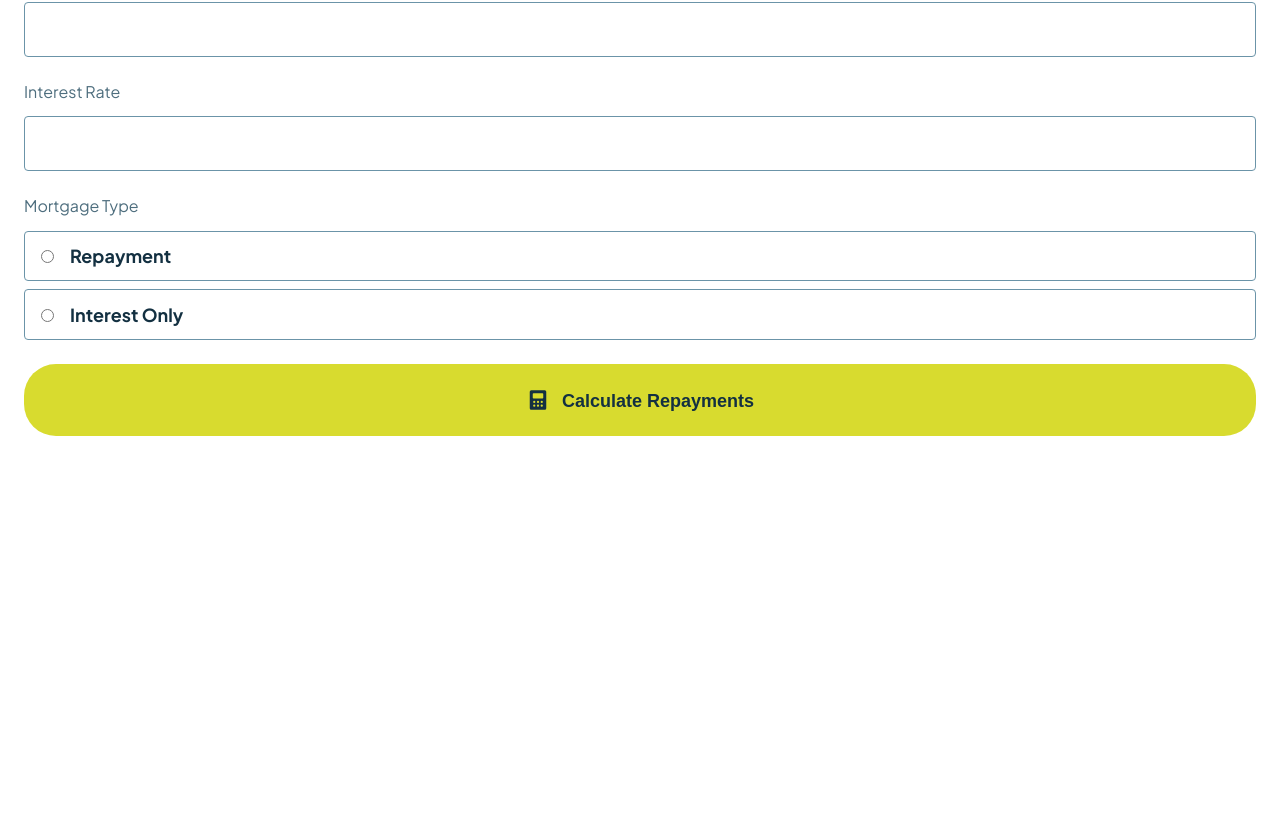
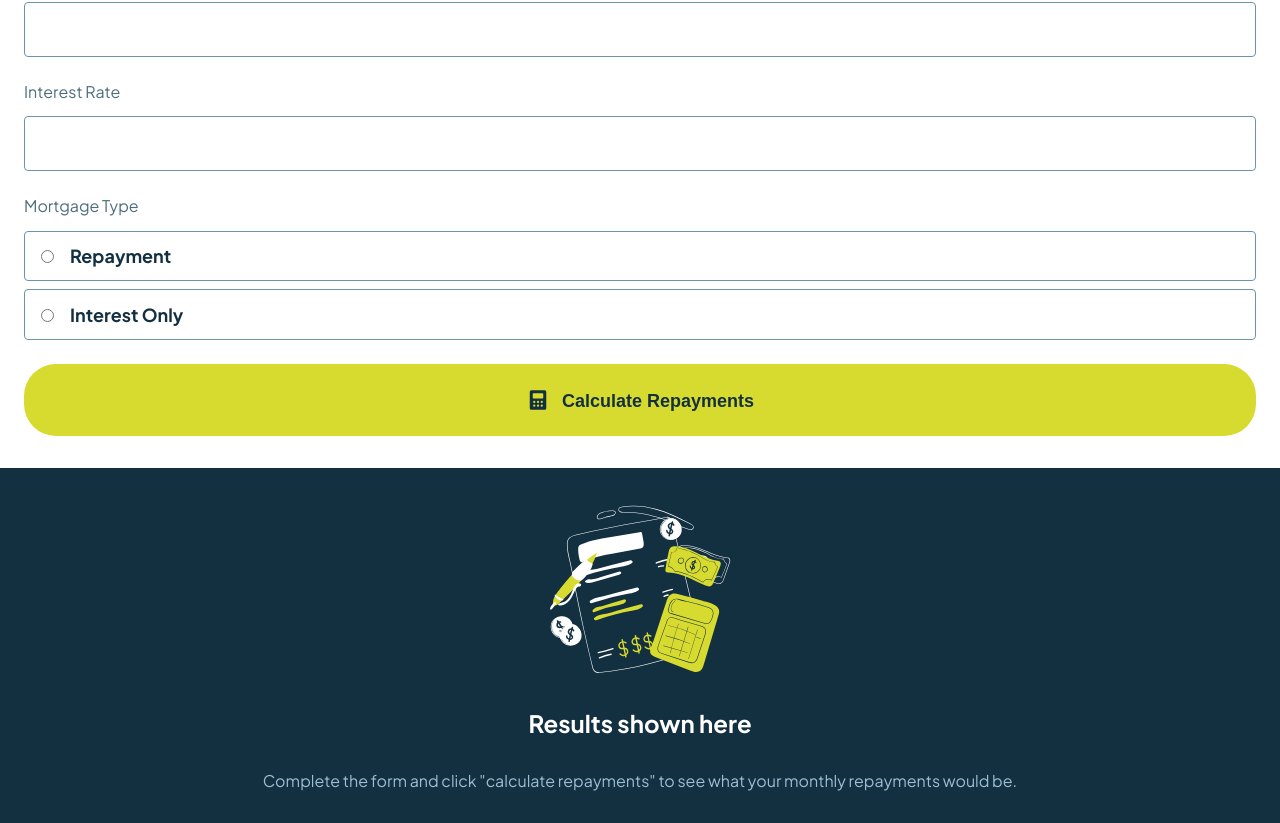
Before and after one commit to DrakeHermit/mortgage-repayment-calculator, a React (Vite) app: page / in a window 1280 px wide. Shown: the part 263-1086 px from the top of the page. Before the commit the page ends 800 px from the top, so only its background shows below. Built offline with nearby package versions, Linux system fonts and the light colour scheme.

Commit message:
feat: added the placeholder component for the results

```diff
--- /dev/null
+++ b/src/components/Results/Results.scss
@@ -0,0 +1,28 @@
+@use '../../styles/variables' as v;
+
+.results {
+  display: flex;
+  flex-direction: column;
+  justify-content: center;
+  align-items: center;
+  gap: 1rem;
+  background-color: v.$slate-900;
+  padding: v.$p-400 v.$p-300;
+
+  img {
+    width: 192px;
+    height: 192px;
+  }
+
+  .results__title {
+    font-size: 1.5rem;
+    font-weight: bold;
+    margin-bottom: 1rem;
+    color: v.$white;
+  }
+
+  p {
+    text-align: center;
+    color: v.$slate-300;
+  }
+}
--- /dev/null
+++ b/src/components/Results/Results.tsx
@@ -0,0 +1,11 @@
+import './Results.scss'
+
+export const Results = () => {
+  return (
+    <section className='results'>
+      <img src="/images/illustration-empty.svg" alt="" />
+      <h2 className='results__title'>Results shown here</h2>
+      <p>Complete the form and click "calculate repayments" to see what your monthly repayments would be.</p>
+    </section>
+  )
+}
--- a/src/pages/MainPage/MainPage.scss
+++ b/src/pages/MainPage/MainPage.scss
@@ -1,4 +1,8 @@
 @use '../../styles/variables.scss' as v;
+
+.main__content {
+  padding: v.$p-400 v.$p-300;
+}
 
 .clear__form {
   border: none;
--- a/src/pages/MainPage/MainPage.tsx
+++ b/src/pages/MainPage/MainPage.tsx
@@ -1,13 +1,17 @@
 import { Form } from "../../components/Form/Form"
 import { MainHeading } from "../../components/MainHeading/MainHeading"
+import { Results } from "../../components/Results/Results"
 import './MainPage.scss'
 
 export const MainPage = () => {
   return (
     <main>
-      <MainHeading />
-      <button className="clear__form">Clear All</button>
-      <Form />
+      <div className="main__content">
+        <MainHeading />
+        <button className="clear__form">Clear All</button>
+        <Form />
+      </div>
+      <Results />
     </main>
   )
 }
--- a/src/styles/main.scss
+++ b/src/styles/main.scss
@@ -18,5 +18,5 @@ img {
 
 body {
   font-family: v.$plus-jakarta-sans;
-  padding: v.$p-400 v.$p-300;
+  // padding: v.$p-400 v.$p-300;
 }
```
